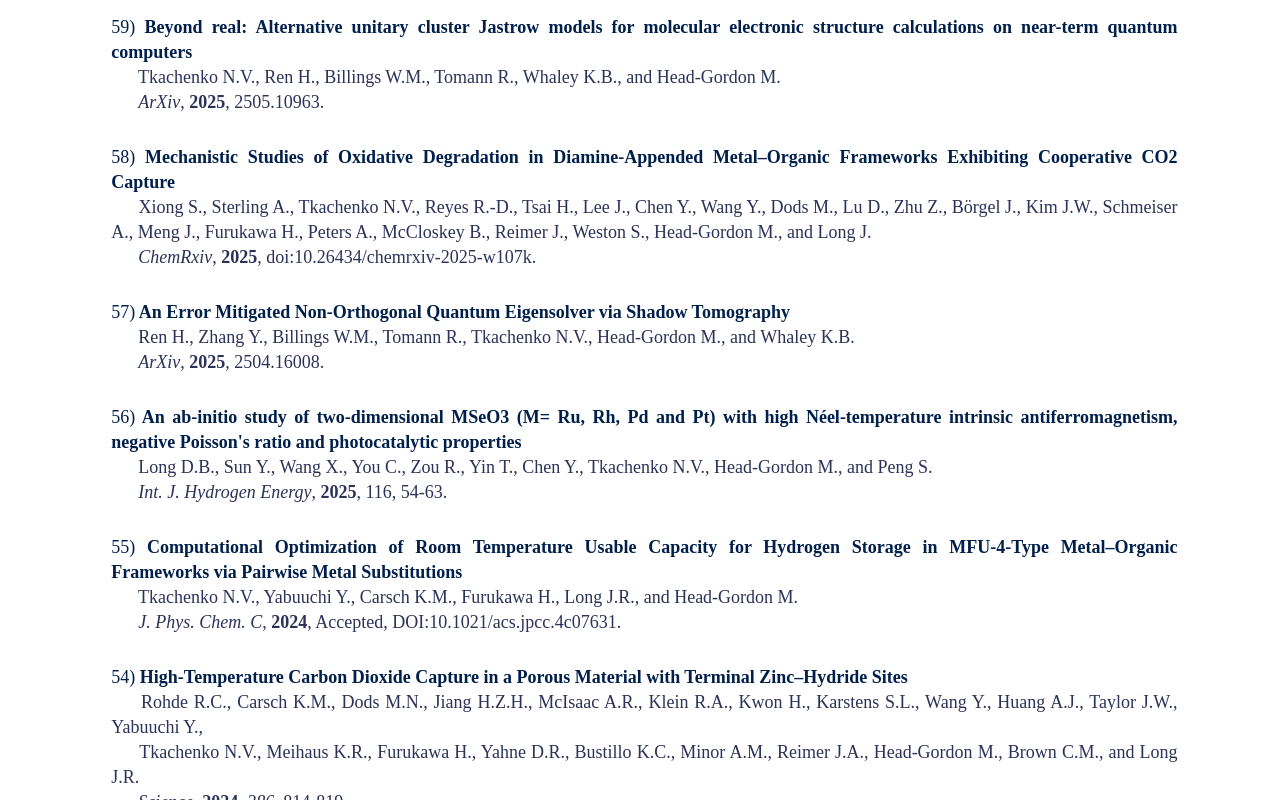
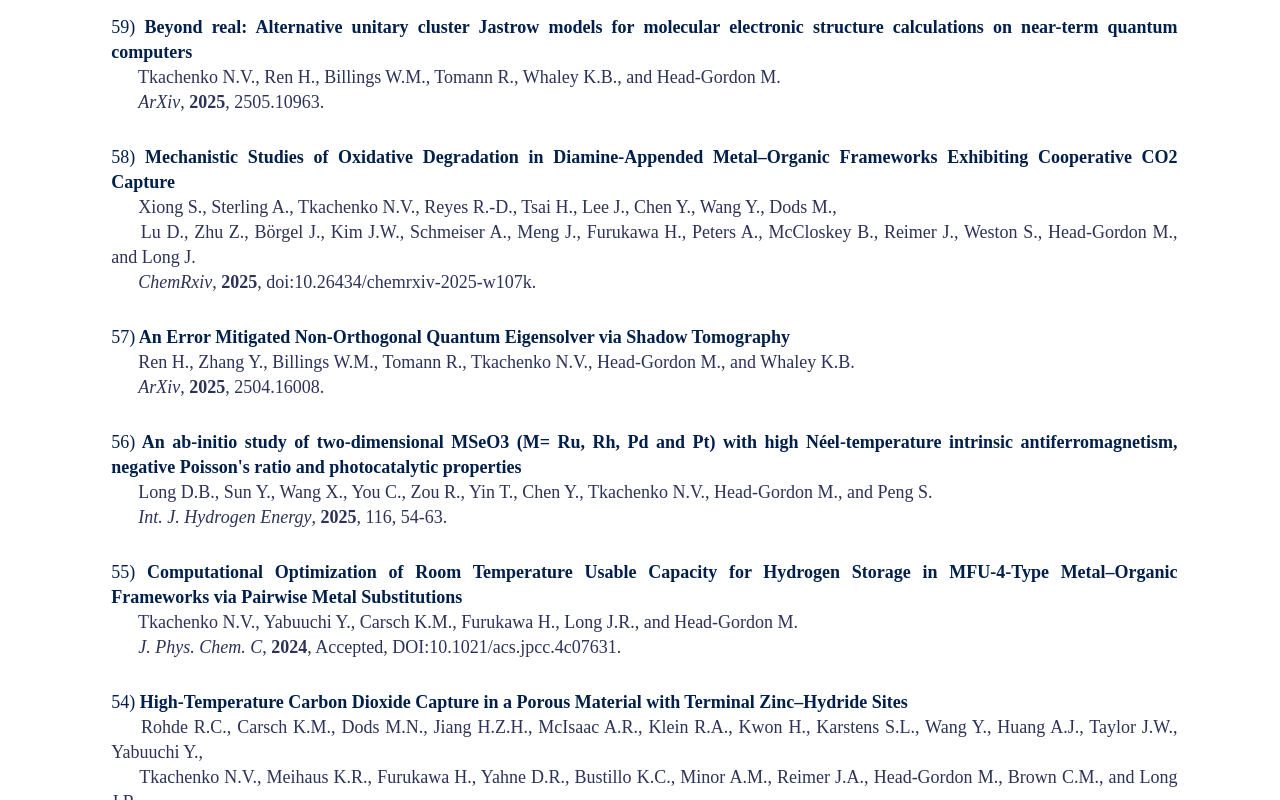
Before and after one commit to ntkachenko95/ntkachenko95.github.io, a plain HTML site: page index.html in a window 1280 px wide. Shown: the part 2000-2800 px from the top of the page. Drawn offline with Linux system fonts and the light colour scheme; a script that the page names is missing.

Commit message:
Update index.html

```diff
--- a/index.html
+++ b/index.html
@@ -86,7 +86,7 @@
       <h3>Publications</h3>
 	  <p><a class="a" href="https://advanced.onlinelibrary.wiley.com/doi/abs/10.1002/aenm.202502472">60)<b> 2D p‐Block Main Group Phthalocyanine Monolayers </b></a><br>&emsp;&nbsp; Wang C., Tkachenko N.V., Song B., and Yang L.-M.<br>&emsp;&nbsp; <i>Adv. Energy Mater.</i>, <b> 2025</b>, 2502472.</p>
 	  <p><a class="a" href="https://arxiv.org/abs/2505.10963">59)<b> Beyond real: Alternative unitary cluster Jastrow models for molecular electronic structure calculations on near-term quantum computers </b></a><br>&emsp;&nbsp; Tkachenko N.V., Ren H., Billings W.M., Tomann R., Whaley K.B., and Head-Gordon M.<br>&emsp;&nbsp; <i>ArXiv</i>, <b> 2025</b>, 2505.10963.</p>
-	  <p><a class="a" href="https://chemrxiv.org/engage/chemrxiv/article-details/6818ec2650018ac7c5821ae4">58)<b> Mechanistic Studies of Oxidative Degradation in Diamine-Appended Metal–Organic Frameworks Exhibiting Cooperative CO2 Capture </b></a><br>&emsp;&nbsp; Xiong S., Sterling A., Tkachenko N.V., Reyes R.-D., Tsai H., Lee J., Chen Y., Wang Y., Dods M., Lu D., Zhu Z., Börgel J., Kim J.W., Schmeiser A., Meng J., Furukawa H., Peters A., McCloskey B., Reimer J., Weston S., Head-Gordon M., and Long J.<br>&emsp;&nbsp; <i>ChemRxiv</i>, <b> 2025</b>, doi:10.26434/chemrxiv-2025-w107k.</p>
+	  <p><a class="a" href="https://chemrxiv.org/engage/chemrxiv/article-details/6818ec2650018ac7c5821ae4">58)<b> Mechanistic Studies of Oxidative Degradation in Diamine-Appended Metal–Organic Frameworks Exhibiting Cooperative CO2 Capture </b></a><br>&emsp;&nbsp; Xiong S., Sterling A., Tkachenko N.V., Reyes R.-D., Tsai H., Lee J., Chen Y., Wang Y., Dods M.,<br>&emsp;&nbsp; Lu D., Zhu Z., Börgel J., Kim J.W., Schmeiser A., Meng J., Furukawa H., Peters A., McCloskey B., Reimer J., Weston S., Head-Gordon M., and Long J.<br>&emsp;&nbsp; <i>ChemRxiv</i>, <b> 2025</b>, doi:10.26434/chemrxiv-2025-w107k.</p>
 	  <p><a class="a" href="https://arxiv.org/abs/2504.16008">57)<b> An Error Mitigated Non-Orthogonal Quantum Eigensolver via Shadow Tomography </b></a><br>&emsp;&nbsp; Ren H., Zhang Y., Billings W.M., Tomann R., Tkachenko N.V., Head-Gordon M., and Whaley K.B.<br>&emsp;&nbsp; <i>ArXiv</i>, <b> 2025</b>, 2504.16008.</p>
 	  <p><a class="a" href="https://www.sciencedirect.com/science/article/abs/pii/S0360319925012388">56)<b> An ab-initio study of two-dimensional MSeO3 (M= Ru, Rh, Pd and Pt) with high Néel-temperature intrinsic antiferromagnetism, negative Poisson's ratio and photocatalytic properties </b></a><br>&emsp;&nbsp; Long D.B., Sun Y., Wang X., You C., Zou R., Yin T., Chen Y., Tkachenko N.V., Head-Gordon M., and Peng S.<br>&emsp;&nbsp; <i>Int. J. Hydrogen Energy</i>, <b> 2025</b>, 116, 54-63.</p>
 	  <p><a class="a" href="https://pubs.acs.org/doi/full/10.1021/acs.jpcc.4c07631">55)<b> Computational Optimization of Room Temperature Usable Capacity for Hydrogen Storage in MFU-4-Type Metal–Organic Frameworks via Pairwise Metal Substitutions </b></a><br>&emsp;&nbsp; Tkachenko N.V., Yabuuchi Y., Carsch K.M., Furukawa H., Long J.R., and Head-Gordon M.<br>&emsp;&nbsp; <i>J. Phys. Chem. C</i>, <b> 2024</b>, Accepted, DOI:10.1021/acs.jpcc.4c07631.</p>
```
